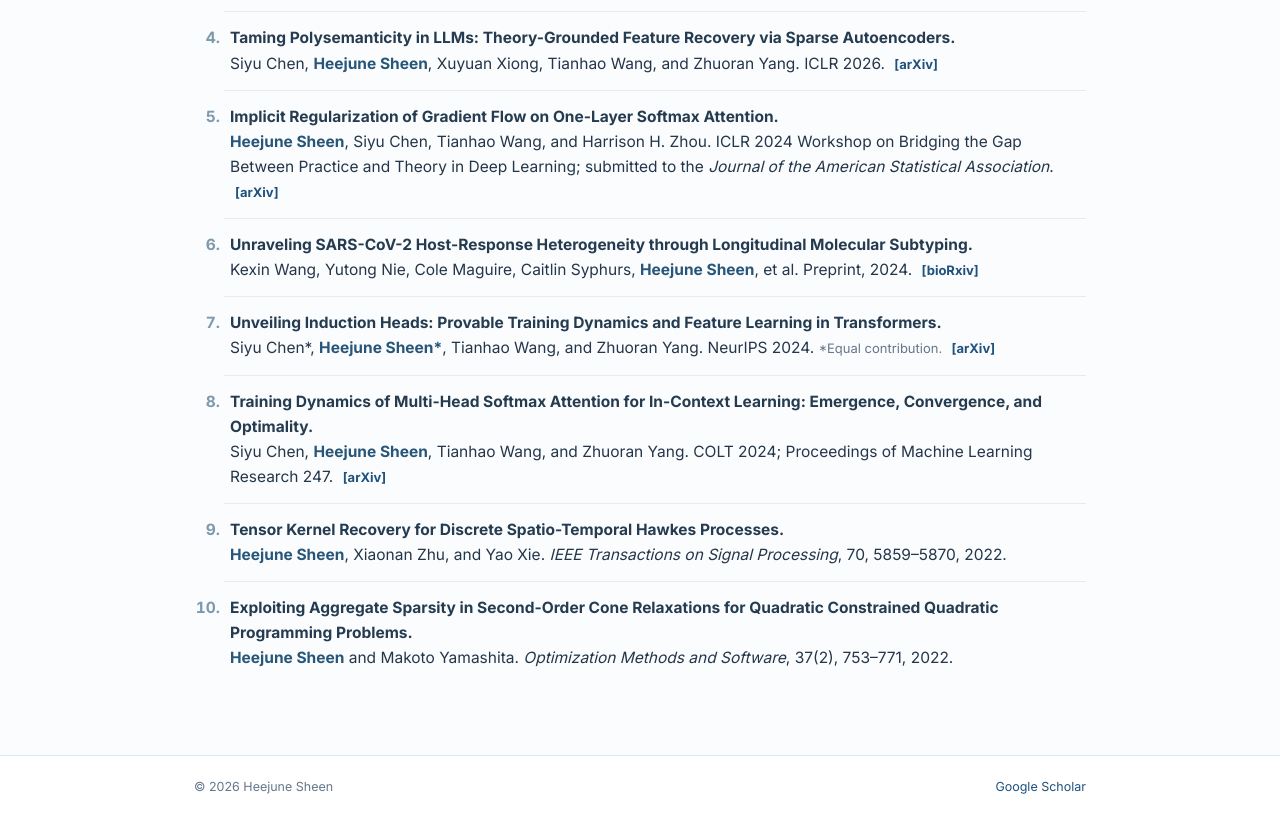
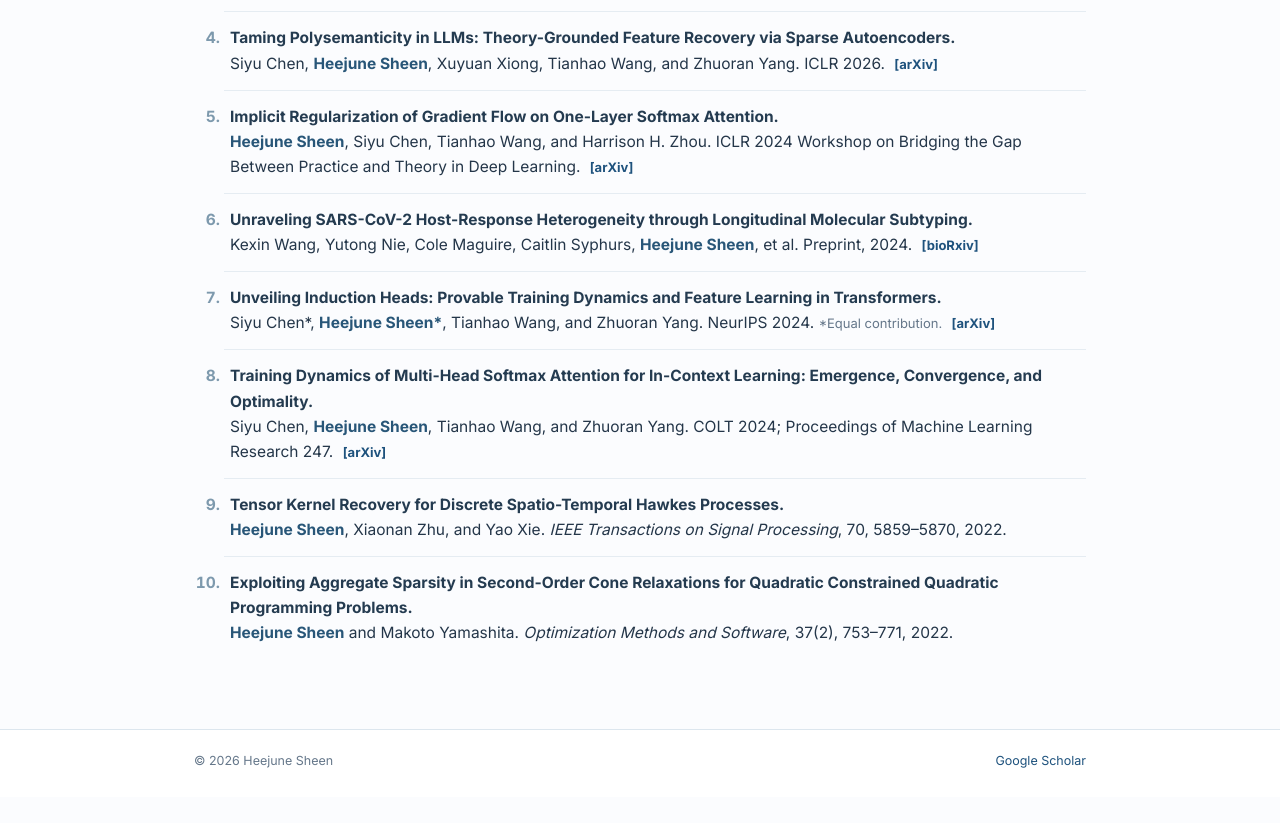
Before and after one commit to smonkey12/smonkey12.github.io, a plain HTML site: page research.html in a window 1280 px wide. Shown: the part 1148-1971 px from the top of the page. After the commit the page ends 1945 px from the top, so only its background shows below. Drawn offline with Linux system fonts and the light colour scheme.

Commit message:
Revise entry for ICLR 2024 paper on gradient flow
Updated the publication entry for 'Implicit Regularization of Gradient Flow on One-Layer Softmax Attention' to remove submission details and add a link to the arXiv.

```diff
--- a/research.html
+++ b/research.html
@@ -11,7 +11,7 @@
 <li><p><strong>Statistical Analysis of Synthetic Data with Verification: A Linear Regression Framework.</strong><br/><span class="self">Heejune Sheen</span> and Harrison H. Zhou. 2026. Submitted to <em>The Annals of Statistics</em>. <a href="https://arxiv.org/abs/2610.40254" rel="noopener" target="_blank">[arXiv]</a></p></li>
 <li><p><strong>INFUSER: Influence-Guided Self-Evolution Improves Reasoning.</strong><br/>Siyu Chen, Miao Lu, Beining Wu, <span class="self">Heejune Sheen</span>, Fengzhuo Zhang, Shuangning Li, Zhiyuan Li, Jose Blanchet, Tianhao Wang, and Zhuoran Yang. NeurIPS 2026 (to appear). <a href="https://arxiv.org/abs/2606.09052" rel="noopener" target="_blank">[arXiv]</a></p></li>
 <li><p><strong>Taming Polysemanticity in LLMs: Theory-Grounded Feature Recovery via Sparse Autoencoders.</strong><br/>Siyu Chen, <span class="self">Heejune Sheen</span>, Xuyuan Xiong, Tianhao Wang, and Zhuoran Yang. ICLR 2026. <a href="https://arxiv.org/abs/2506.14002" rel="noopener" target="_blank">[arXiv]</a></p></li>
-<li><p><strong>Implicit Regularization of Gradient Flow on One-Layer Softmax Attention.</strong><br/><span class="self">Heejune Sheen</span>, Siyu Chen, Tianhao Wang, and Harrison H. Zhou. ICLR 2024 Workshop on Bridging the Gap Between Practice and Theory in Deep Learning; submitted to the <em>Journal of the American Statistical Association</em>. <a href="https://arxiv.org/abs/2403.08699" rel="noopener" target="_blank">[arXiv]</a></p></li>
+<li><p><strong>Implicit Regularization of Gradient Flow on One-Layer Softmax Attention.</strong><br/><span class="self">Heejune Sheen</span>, Siyu Chen, Tianhao Wang, and Harrison H. Zhou. ICLR 2024 Workshop on Bridging the Gap Between Practice and Theory in Deep Learning. <a href="https://arxiv.org/abs/2403.08699" rel="noopener" target="_blank">[arXiv]</a></p></li>
 <li><p><strong>Unraveling SARS-CoV-2 Host-Response Heterogeneity through Longitudinal Molecular Subtyping.</strong><br/>Kexin Wang, Yutong Nie, Cole Maguire, Caitlin Syphurs, <span class="self">Heejune Sheen</span>, et al. Preprint, 2024. <a href="https://doi.org/10.1101/2024.11.22.624784" rel="noopener" target="_blank">[bioRxiv]</a></p></li>
 <li><p><strong>Unveiling Induction Heads: Provable Training Dynamics and Feature Learning in Transformers.</strong><br/>Siyu Chen*, <span class="self">Heejune Sheen*</span>, Tianhao Wang, and Zhuoran Yang. NeurIPS 2024. <span class="note">*Equal contribution.</span> <a href="https://arxiv.org/abs/2409.10559" rel="noopener" target="_blank">[arXiv]</a></p></li>
 <li><p><strong>Training Dynamics of Multi-Head Softmax Attention for In-Context Learning: Emergence, Convergence, and Optimality.</strong><br/>Siyu Chen, <span class="self">Heejune Sheen</span>, Tianhao Wang, and Zhuoran Yang. COLT 2024; Proceedings of Machine Learning Research 247. <a href="https://arxiv.org/abs/2402.19442" rel="noopener" target="_blank">[arXiv]</a></p></li>
```
